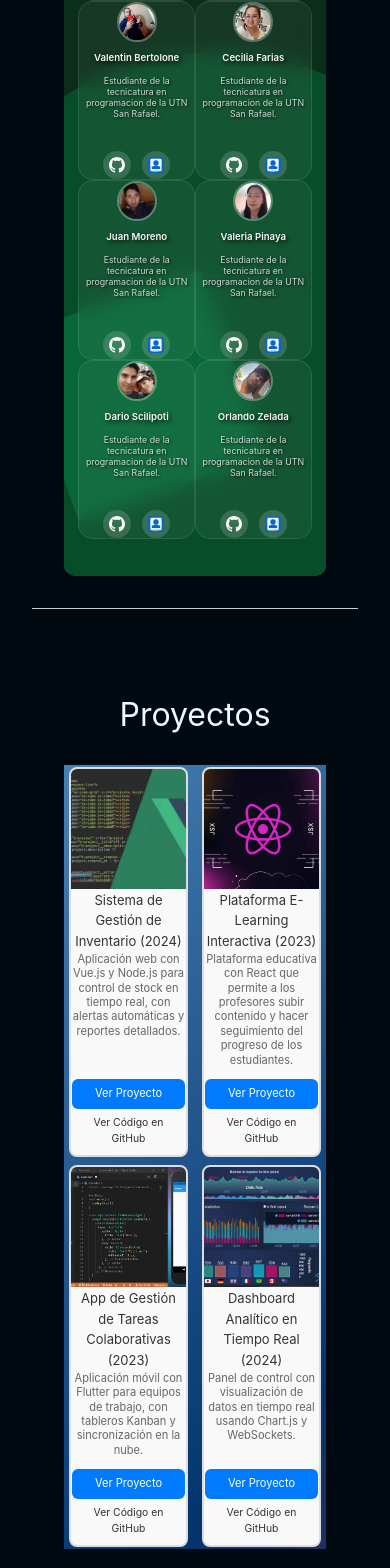
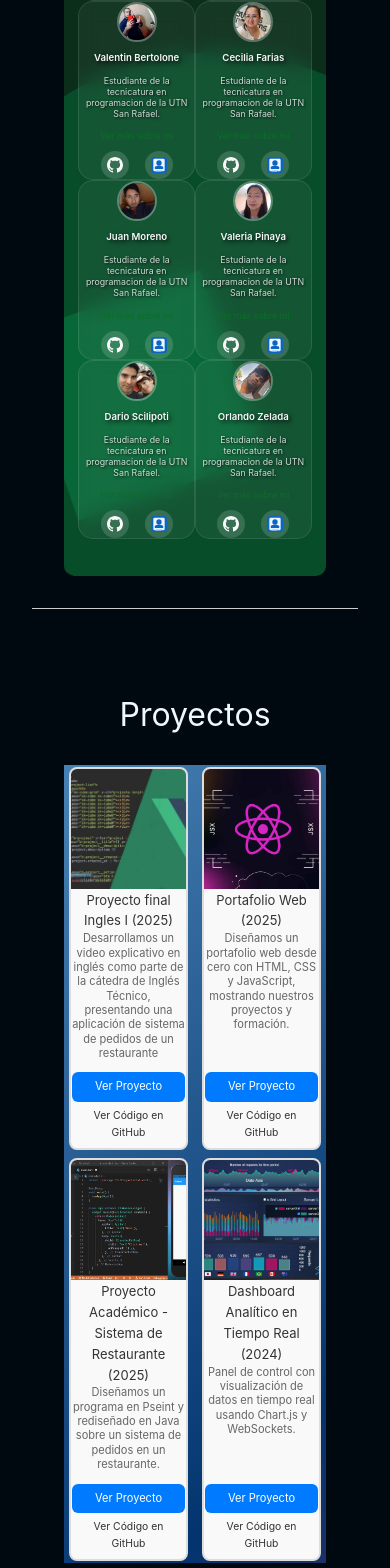
Before and after one commit to JuanMoreno18/Portafolio-EscuadronLobo-Vuejs, a Vue app: page / in a window 390 px wide. Shown: the part 1180-2748 px from the top of the page. Built offline with nearby package versions, Linux system fonts and the light colour scheme.

Commit message:
ultimo commit para el repositorio grupal

```diff
--- a/src/components/DatosGrupales.vue
+++ b/src/components/DatosGrupales.vue
@@ -31,10 +31,11 @@ const telefono = "+54 9 2604-056016";
       </div>
 
       <div class="card-footer">
+
   <ul class="container-lista">
     <li v-for="red in redesociales" :key="red.id">
-            <a :href="red.url" class="social-link" :aria-label="red.name">
-              <img class="icon-redsocial" :src="red.src" width="45" :alt="red.name"/>
+      <a :href="red.url" class="social-link" :aria-label="red.name" target="_blank">
+        <img class="icon-redsocial" :src="red.src" width="45" :alt="red.name" />
       </a>
     </li>
   </ul>
--- a/src/components/IntegrantesComponente.vue
+++ b/src/components/IntegrantesComponente.vue
@@ -18,7 +18,7 @@ const integrantes = ref([
     //rol: 'Full Stack Developer',
     descripcion: 'Estudiante de la tecnicatura en programacion de la UTN San Rafael.',
     github: 'https://github.com/Luklas7u7',
-    linkedin: 'https://linkedin.com/in/juanperez',
+    linkedin: 'https://tutorial-portafolio-vuejs-lucas-aguil.netlify.app/#top',
     imagen: LucasImg,
   },
   {
@@ -27,7 +27,7 @@ const integrantes = ref([
     //rol: 'Frontend Developer',
     descripcion: 'Estudiante de la tecnicatura en programacion de la UTN San Rafael.',
     github: 'https://github.com/mathias5525',
-    linkedin: 'https://linkedin.com/in/mariagonzalez',
+    linkedin: 'https://mathias5525.github.io/Portafolio-Vuejs/',
     imagen: MatiasImg,
   },
   {
@@ -36,7 +36,7 @@ const integrantes = ref([
     //rol: 'Backend Developer',
     descripcion: 'Estudiante de la tecnicatura en programacion de la UTN San Rafael.',
     github: 'https://github.com/Valentin-bertolone',
-    linkedin: 'https://linkedin.com/in/carlosrodriguez',
+    linkedin: 'https://portafoliovalentinbertolone.netlify.app/#top',
     imagen: ValentinImg,
   },
   {
@@ -45,7 +45,7 @@ const integrantes = ref([
     //rol: 'DevOps Engineer',
     descripcion: 'Estudiante de la tecnicatura en programacion de la UTN San Rafael.',
     github: 'https://github.com/Cecy-Fa',
-    linkedin: 'https://linkedin.com/in/anamartinez',
+    linkedin: 'https://portafolio-cecy-25.netlify.app/',
     imagen: CeciliaImg,
   },
   {
@@ -54,7 +54,7 @@ const integrantes = ref([
     //rol: 'DevOps Engineer',
     descripcion: 'Estudiante de la tecnicatura en programacion de la UTN San Rafael.',
     github: 'https://github.com/JuanMoreno18',
-    linkedin: 'https://linkedin.com/in/anamartinez',
+    linkedin: 'https://portafolio-juanmoreno18.netlify.app/#aTop',
     imagen: JuanImg,
   },
   {
@@ -63,7 +63,7 @@ const integrantes = ref([
     //rol: 'DevOps Engineer',
     descripcion: 'Estudiante de la tecnicatura en programacion de la UTN San Rafael.',
     github: 'https://github.com/ValeriaPinaya',
-    linkedin: 'https://linkedin.com/in/anamartinez',
+    linkedin: 'https://mi-portafolio-valepinaya.netlify.app/',
     imagen: ValeriaImg,
   },
    {
@@ -72,7 +72,7 @@ const integrantes = ref([
     //rol: 'DevOps Engineer',
     descripcion: 'Estudiante de la tecnicatura en programacion de la UTN San Rafael.',
     github: 'https://github.com/dariosci',
-    linkedin: 'https://linkedin.com/in/anamartinez',
+    linkedin: 'https://dariosci.github.io/MiPortafolioVueJS/',
     imagen: DarioImg,
   },
    {
@@ -81,7 +81,7 @@ const integrantes = ref([
     //rol: 'DevOps Engineer',
     descripcion: 'Estudiante de la tecnicatura en programacion de la UTN San Rafael.',
     github: 'https://github.com/ZeladaG940',
-    linkedin: 'https://linkedin.com/in/anamartinez',
+    linkedin: 'https://portafolio-or.netlify.app/',
     imagen: OrlandoImg,
    }
 
@@ -116,6 +116,10 @@ const integrantes = ref([
   <p class="rol">{{ integrante.rol }}</p>
   <p class="descripcion">{{ integrante.descripcion }}</p>
 
+  <!-- Título "Ver más sobre mí" -->
+  <p class="titulo-redes">Ver más sobre mí</p>
+
+  <!-- Iconos -->
   <div class="redes-sociales">
     <a
       :href="integrante.github"
@@ -124,7 +128,8 @@ const integrantes = ref([
       class="enlace-red"
       title="GitHub"
     >
-    <svg xmlns="http://www.w3.org/2000/svg" width="20" height="20" viewBox="0 0 24 24" fill="currentColor">
+      <!-- GitHub SVG (completo) -->
+      <svg xmlns="http://www.w3.org/2000/svg" width="20" height="20" viewBox="0 0 24 24" fill="currentColor" aria-hidden="true" focusable="false">
         <path d="M12 0c-6.626 0-12 5.373-12 12 0 5.302 3.438 9.8 8.207 11.387.599.111.793-.261.793-.577v-2.234c-3.338.726-4.033-1.416-4.033-1.416-.546-1.387-1.333-1.756-1.333-1.756-1.089-.745.083-.729.083-.729 1.205.084 1.839 1.237 1.839 1.237 1.07 1.834 2.807 1.304 3.492.997.107-.775.418-1.305.762-1.604-2.665-.305-5.467-1.334-5.467-5.931 0-1.311.469-2.381 1.236-3.221-.124-.303-.535-1.524.117-3.176 0 0 1.008-.322 3.301 1.23.957-.266 1.983-.399 3.003-.404 1.02.005 2.047.138 3.006.404 2.291-1.552 3.297-1.23 3.297-1.23.653 1.653.242 2.874.118 3.176.77.84 1.235 1.911 1.235 3.221 0 4.609-2.807 5.624-5.479 5.921.43.372.823 1.102.823 2.222v3.293c0 .319.192.694.801.576 4.765-1.589 8.199-6.086 8.199-11.386 0-6.627-5.373-12-12-12z"/>
       </svg>
     </a>
@@ -136,15 +141,12 @@ const integrantes = ref([
       class="enlace-red"
       title="Perfil profesional"
     >
-    <svg xmlns="http://www.w3.org/2000/svg" width="48" height="48" viewBox="0 0 24 24">
-
+      <!-- LinkedIn / Perfil SVG (el que usaste antes) -->
+      <svg xmlns="http://www.w3.org/2000/svg" width="22" height="22" viewBox="0 0 24 24" aria-hidden="true" focusable="false">
         <rect width="24" height="24" rx="5" fill="#0A66C2"/>
-
-  <!-- Hoja del currículum  -->
         <rect x="3.5" y="2.5" width="17" height="19" rx="2" ry="2" fill="#F0F6FF"/>
         <circle cx="12" cy="9" r="4" fill="#0A66C2"/>
         <path fill="#0A66C2" d="M5.8 15.5c0-3 12.4-3 12.4 0v2.5H5.8v-2.5z"/>
-
         <rect x="7" y="19.3" width="10" height="1" fill="#90CAF9"/>
         <rect x="7" y="21" width="8" height="1" fill="#90CAF9"/>
       </svg>
@@ -412,7 +414,7 @@ const integrantes = ref([
 }
 
 /* Celulares pequeños */
-@media (min-width: 375px) and (max-width: 424px) {
+@media (min-width: 375px) and (max-width: 425px) {
   .titulo {
     font-size: 1.1rem;
   }
@@ -443,6 +445,16 @@ const integrantes = ref([
   .enlace-red {
     width: 28px;
     height: 28px;
+  }
+  .titulo-redes {
+    font-size: 0.55rem;
+    margin-top: -11px;
+    margin-bottom: 0px;
+  }
+   .redes-sociales {
+    display: flex;
+    justify-content: center;
+    gap: 16px;
   }
 
   .enlace-red svg {
--- a/src/components/ProyectosComponente.vue
+++ b/src/components/ProyectosComponente.vue
@@ -9,25 +9,25 @@ const misProyectos = ref([
   {
     id: 1,
     src: Proyecto1,
-    titulo: "Sistema de Gestión de Inventario (2024)",
-    descripcion: "Aplicación web con Vue.js y Node.js para control de stock en tiempo real, con alertas automáticas y reportes detallados.",
-    projectoLink: "https://www.google.com.ar",
+    titulo: "Proyecto final Ingles I (2025)",
+    descripcion: "Desarrollamos un video explicativo en inglés como parte de la cátedra de Inglés Técnico, presentando una aplicación de sistema de pedidos de un restaurante",
+    projectoLink: "https://drive.google.com/file/d/1cPmCz_bfWDtisGxR1lRpusifvb4j_9Vv/view",
     githublink: "https://github.com/usuario/proyecto"
   },
   {
     id: 2,
     src: Proyecto2,
-    titulo: "Plataforma E-Learning Interactiva (2023)",
-    descripcion: "Plataforma educativa con React que permite a los profesores subir contenido y hacer seguimiento del progreso de los estudiantes.",
-    projectoLink: "https://www.google.com.ar",
+    titulo: "Portafolio Web (2025)",
+    descripcion: "Diseñamos un portafolio web desde cero con HTML, CSS y JavaScript, mostrando nuestros proyectos y formación.",
+    projectoLink: "https://mathias5525.github.io/Portafolio-Grupo-Escuadron-Lobo/",
     githublink: "https://github.com/usuario/proyecto"
   },
   {
     id: 3,
     src: Proyecto3,
-    titulo: "App de Gestión de Tareas Colaborativas (2023)",
-    descripcion: "Aplicación móvil con Flutter para equipos de trabajo, con tableros Kanban y sincronización en la nube.",
-    projectoLink: "https://www.google.com.ar",
+    titulo: "Proyecto Académico - Sistema de Restaurante (2025)",
+    descripcion: "Diseñamos un programa en Pseint y rediseñado en Java sobre un sistema de pedidos en un restaurante.",
+    projectoLink: "https://www.youtube.com/watch?v=mVpUDBsDrZI",
     githublink: "https://github.com/usuario/proyecto"
   },
   {
```
Lines whose indentation alone changed are shown as unchanged.
